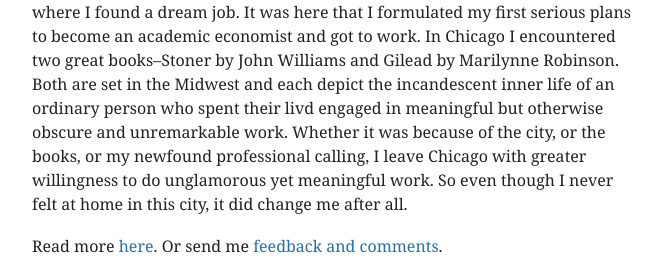
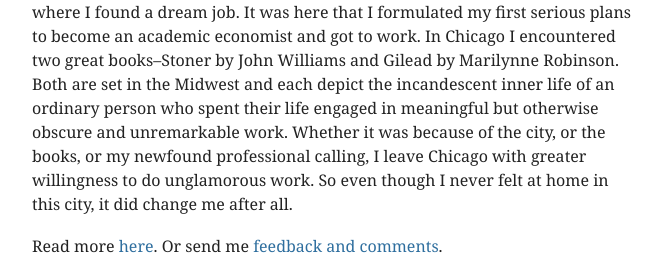
Before and after one commit to mbwong/mbwong.github.com, a Jekyll site: the page built from _posts/2015-03-22-chicago.md, in a window 1280 px wide. Shown: the part 1558-1833 px from the top of the page, without its empty margins (308-970 px from the left). Built offline with Jekyll 4.4.1, drawn with Linux system fonts in a browser that asks for light colours; some of the changed text lies outside the part shown.

Commit message:
Update 2015-03-22-chicago.md

```diff
--- a/_posts/2015-03-22-chicago.md
+++ b/_posts/2015-03-22-chicago.md
@@ -18,4 +18,4 @@ Unsurprisingly, my experience in Chicago has largely been defined by people who
 
 I too leave Chicago soon. There are many things that I will miss. I will miss the hearty meals with my cousins, my uncle's dirty jokes, and my aunt's motherly concern. I will miss the summer when I biked nine miles to work every other day, frequented outdoor concerts, and cooked each day with my roommates. I will miss the funky jazz played at the Green Mill and the bookshops of Hyde Park. But will I look back at my time in Chicago with the same sweet fondness as my college years in Cambridge or my stay in San Francisco? I don't know.
 
-But I know that I will take something away from Chicago. It was in Chicago where I found a dream job. It was here that I formulated my first serious plans to become an academic economist and got to work. In Chicago I encountered two great books--Stoner by John Williams and Gilead by Marilynne Robinson. Both are set in the Midwest and each depict the incandescent inner life of an ordinary person who spent their livd engaged in meaningful but otherwise obscure and unremarkable work. Whether it was because of the city, or the books, or my newfound professional calling, I leave Chicago with greater willingness to do unglamorous yet meaningful work. So even though I never felt at home in this city, it did change me after all.
+But I know that I will take something away from Chicago. It was in Chicago where I found a dream job. It was here that I formulated my first serious plans to become an academic economist and got to work. In Chicago I encountered two great books--Stoner by John Williams and Gilead by Marilynne Robinson. Both are set in the Midwest and each depict the incandescent inner life of an ordinary person who spent their life engaged in meaningful but otherwise obscure and unremarkable work. Whether it was because of the city, or the books, or my newfound professional calling, I leave Chicago with greater willingness to do unglamorous work. So even though I never felt at home in this city, it did change me after all.
```
